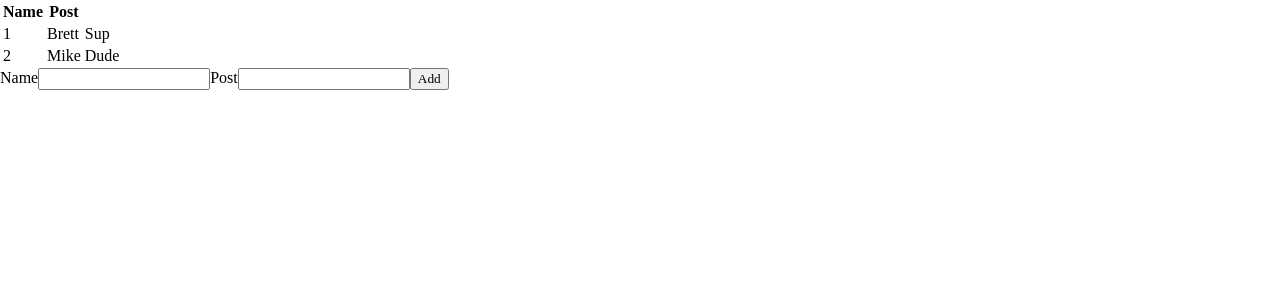
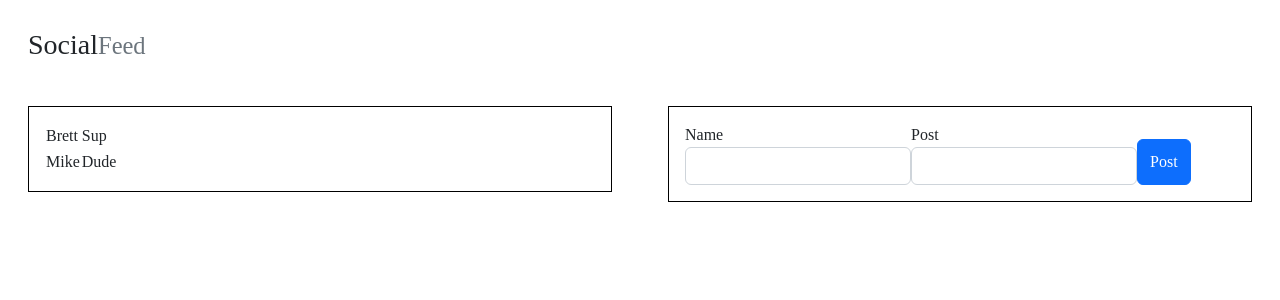
Before and after one commit to brettcantrell88/social_feed_react, a React (Create React App) app: page / in a window 1280 px wide. Shown: the top 300 px of the page. Built offline with nearby package versions, Linux system fonts and the light colour scheme.

Commit message:
Added NavBar attribute and styled post function

```diff
--- a/package.json
+++ b/package.json
@@ -6,8 +6,10 @@
     "@testing-library/jest-dom": "^5.16.5",
     "@testing-library/react": "^13.4.0",
     "@testing-library/user-event": "^13.5.0",
+    "bootstrap": "^5.2.3",
     "react": "^18.2.0",
     "react-dom": "^18.2.0",
+    "react-google-charts": "^4.0.0",
     "react-scripts": "5.0.1",
     "web-vitals": "^2.1.4"
   },
--- /dev/null
+++ b/src/App.css
@@ -0,0 +1,8 @@
+.border-box {
+  border: 1px;
+  border-style: solid;
+  border-color: black;
+  margin: 1em;
+  padding: 1em;
+  background-color: white;
+}
--- a/src/App.js
+++ b/src/App.js
@@ -1,20 +1,37 @@
-import React, { useState } from 'react';
-import DisplayPosts from './Components/DisplayPosts/DisplayPosts';
-import Post from './Components/AddPost/Post';
+import React, { useState } from "react";
+import DisplayPosts from "./Components/DisplayPosts/DisplayPosts";
+import Post from "./Components/AddPost/Post";
+import './App.css';
+import NavBar from "./Components/NavBar/NavBar";
 
 function App() {
-  const [entries, setEntries] = useState([{name: "Brett", post: "Sup"}, {name: "Mike", post: "Dude"}])
-  function addNewPost(entry){
+  const [entries, setEntries] = useState([
+    { name: "Brett", post: "Sup" },
+    { name: "Mike", post: "Dude" },
+  ]);
+  function addNewPost(entry) {
     let tempPosts = [entry, ...entries];
     setEntries(tempPosts);
   }
   return (
-    <div>
-      <DisplayPosts parentPost={entries} />
-      <Post addNewPostProp={addNewPost}/>
-
-    </div>
-  )
+    <><div>
+        <NavBar />
+      </div>
+    <div className="container-fluid">
+      <div className="row">
+        <div className="col-md-6">
+          <div className="border-box">
+            <DisplayPosts parentPost={entries} />
+          </div>
+        </div>
+        <div className="col-md-6">
+          <div className="border-box">
+            <Post addNewPostProp={addNewPost} />
+          </div>
+        </div>
+      </div>
+    </div></>
+  );
 }
 export default App;
 
--- /dev/null
+++ b/src/Components/AddPost/Post.css
@@ -0,0 +1,3 @@
+.form-grid {
+    display: flex;
+}
--- a/src/Components/AddPost/Post.jsx
+++ b/src/Components/AddPost/Post.jsx
@@ -1,4 +1,5 @@
 import React, { useState } from 'react';
+import './Post.css';
 
 
 const Post = (props) => {
@@ -14,12 +15,16 @@ const Post = (props) => {
         props.addNewPostProp(newPost)
     }
     return (
-        <form onSubmit={handleSubmit}>
-            <label>Name</label>
-            <input type='text' value={name} onChange={(event) => setName(event.target.value)} />
-            <label>Post</label>
-            <input type='text' value={post} onChange={(event) => setPost(event.target.value)} />
-            <button type='submit'>Add</button>
+        <form onSubmit={(event) => handleSubmit(event)} className='form-grid'>
+            <div className='form-group'>
+                <label>Name</label>
+                <input type='text' className='form-control' value={name} onChange={(event) => setName(event.target.value)} />
+            </div>
+            <div className='form-group'>
+                <label>Post</label>
+                <input type='text' className='form-control' value={post} onChange={(event) => setPost(event.target.value)} />
+            </div>
+            <button type='submit' className="btn btn-primary" style={{'margin-top': '1em'}}>Post</button>
         </form>
      );
 }
--- a/src/Components/DisplayPosts/DisplayPosts.jsx
+++ b/src/Components/DisplayPosts/DisplayPosts.jsx
@@ -1,19 +1,15 @@
-
-
 const DisplayPosts = (props) => {
     return (
         <table>
             <thead>
             <tr>
-                <th>Name</th>
-                <th>Post</th>
+
             </tr>
             </thead>
             <tbody>
             {props.parentPost.map((entry, index) => {
                 return (
                 <tr>
-                    <td>{index + 1}</td>
                     <td>{entry.name}</td>
                     <td>{entry.post}</td>
                 </tr>
--- /dev/null
+++ b/src/Components/NavBar/NavBar.jsx
@@ -0,0 +1,13 @@
+import './NavBar.css';
+
+
+const NavBar = (props) => {
+    return (
+        <div>
+            <h3 style={{ margin: '1em' }}>Social
+            <small className="text-muted">Feed</small></h3>
+        </div>
+     );
+}
+
+export default NavBar;
--- a/src/index.js
+++ b/src/index.js
@@ -1,6 +1,7 @@
 import React from 'react';
 import ReactDOM from 'react-dom';
 import App from './App';
+import 'bootstrap/dist/css/bootstrap.min.css';
 
 
 
```
Also changed, not shown: src/Components/PostsFeed/PostTracker.jsx (added, +16 -0 lines), src/Components/NavBar/NavBar.css (added), 1 other file (tests, documents, lock files or other folders).
